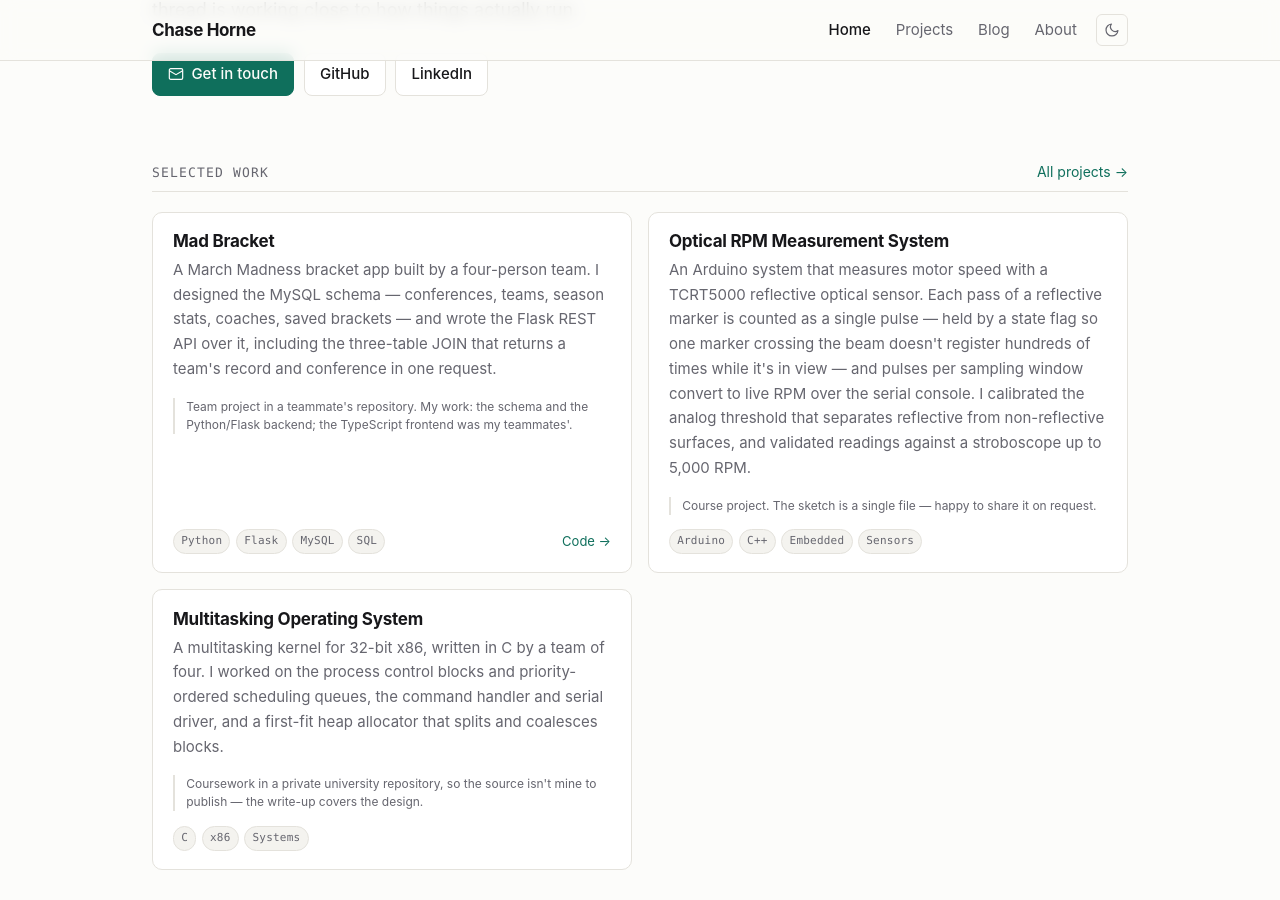
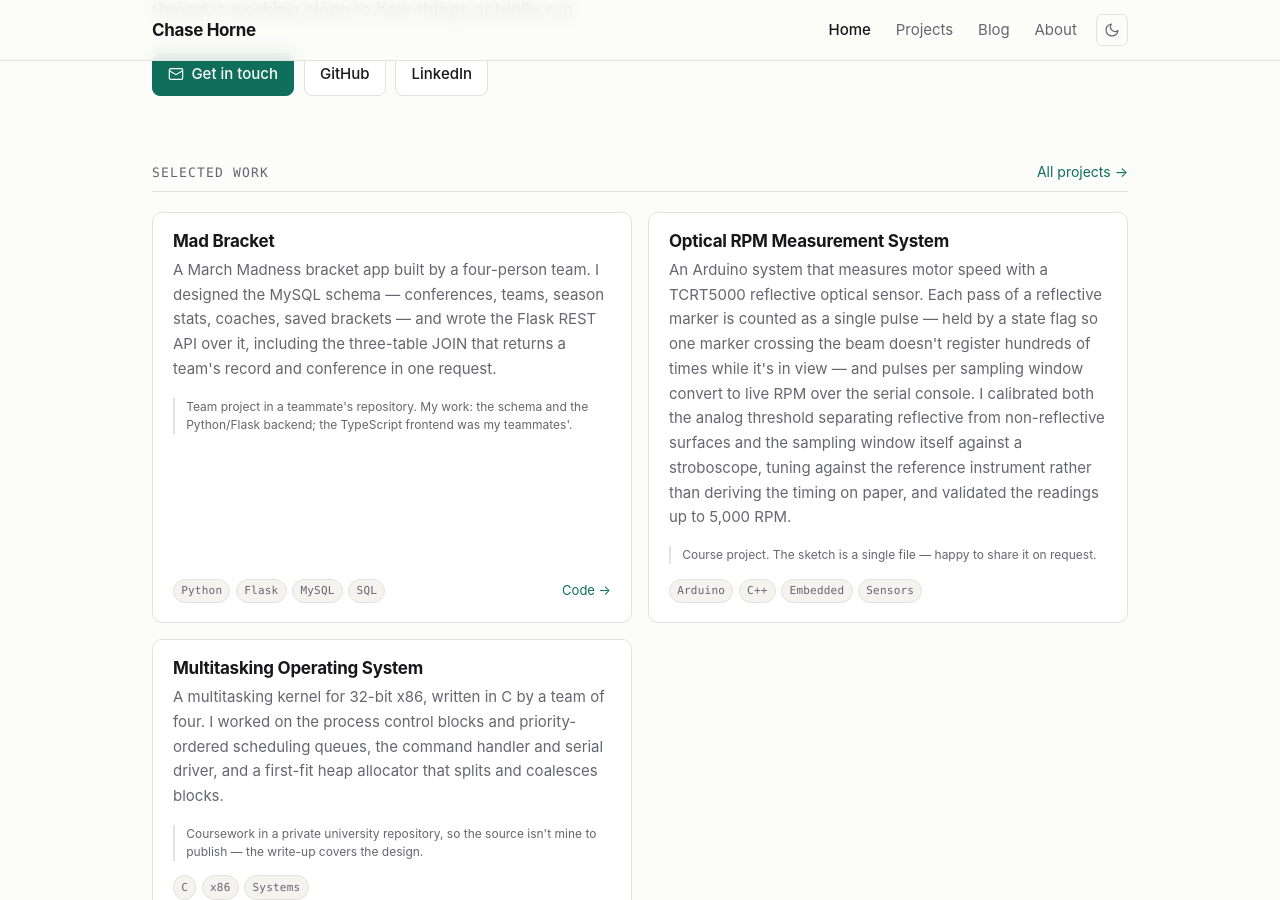
Before and after one commit to CHorne412/CHorne412.github.io, a Jekyll site: the page built from index.html, in a window 1280 px wide and 900 px high, scrolled down 434 px. Built offline with Jekyll 4.4.1, drawn with Linux system fonts in a browser that asks for light colours.

Commit message:
RPM card: note the sampling window was calibrated against the stroboscope
Co-Authored-By: Claude Opus 5 <noreply@anthropic.com>

```diff
--- a/_data/projects.yml
+++ b/_data/projects.yml
@@ -26,9 +26,11 @@
     optical sensor. Each pass of a reflective marker is counted as a single
     pulse — held by a state flag so one marker crossing the beam doesn't
     register hundreds of times while it's in view — and pulses per sampling
-    window convert to live RPM over the serial console. I calibrated the analog
-    threshold that separates reflective from non-reflective surfaces, and
-    validated readings against a stroboscope up to 5,000 RPM.
+    window convert to live RPM over the serial console. I calibrated both the
+    analog threshold separating reflective from non-reflective surfaces and the
+    sampling window itself against a stroboscope, tuning against the reference
+    instrument rather than deriving the timing on paper, and validated the
+    readings up to 5,000 RPM.
   tech: [Arduino, C++, Embedded, Sensors]
   note: >-
     Course project. The sketch is a single file — happy to share it on request.
```
